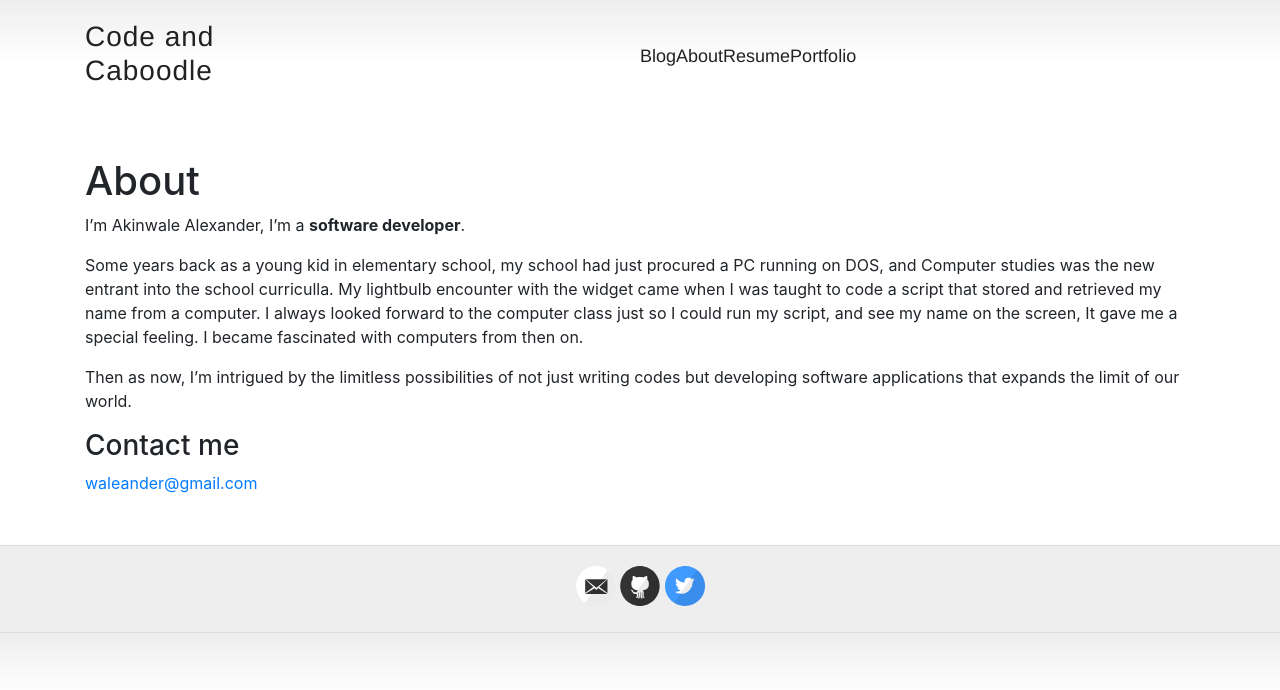
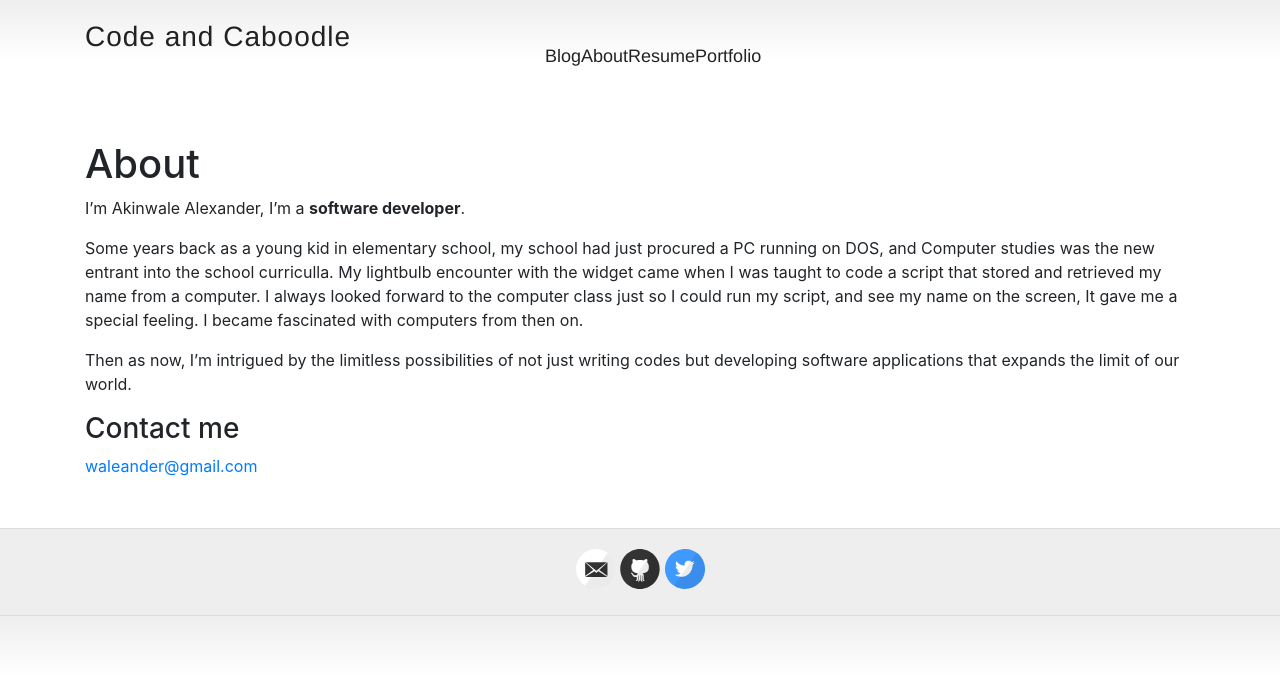
Before and after one commit to yeleywale/yeleywale.github.io, a Jekyll site: the page built from about.md, in a window 1280 px wide. Shown: the top 690 px of the page. Built offline with Jekyll 4.4.1, drawn with Linux system fonts in a browser that asks for light colours.

Commit message:
Correct bug in row container on the index page

```diff
--- a/_layouts/default.html
+++ b/_layouts/default.html
@@ -20,16 +20,16 @@
 
 <body>
   <div class="wrapper-masthead">
-      <header class="masthead clearfix container">
+      <header class="masthead container">
         <!-- <a href="{{ site.baseurl }}/" class="site-avatar"><img src="{{ site.avatar }}" /></a> -->
 
         <div class="row">
-          <div class="site-info col-3">
+          <div class="site-info col-5">
             <h1 class="site-name"><a href="{{ site.baseurl }}/">{{ site.name }}</a></h1>
             <!-- <p class="site-description">{{ site.description }}</p> -->
           </div>
 
-          <nav class="col-6 offset-3 nav">
+          <nav class="col-7 nav">
             <a href="{{ site.baseurl }}/">Blog</a>
             <a href="{{ site.baseurl }}/about">About</a>
             <a href="{{ site.baseurl }}/resume">Resume</a>
```
